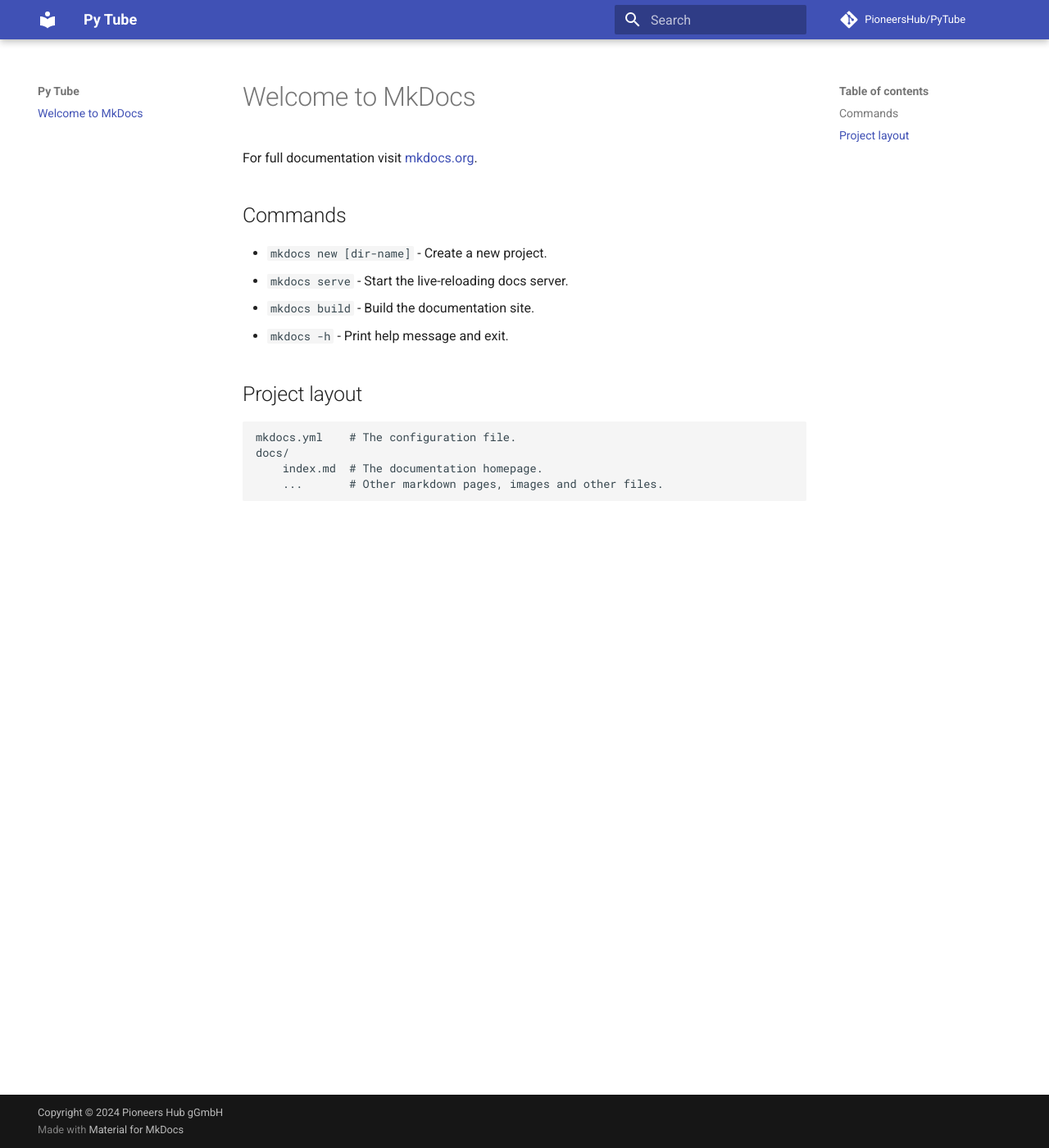
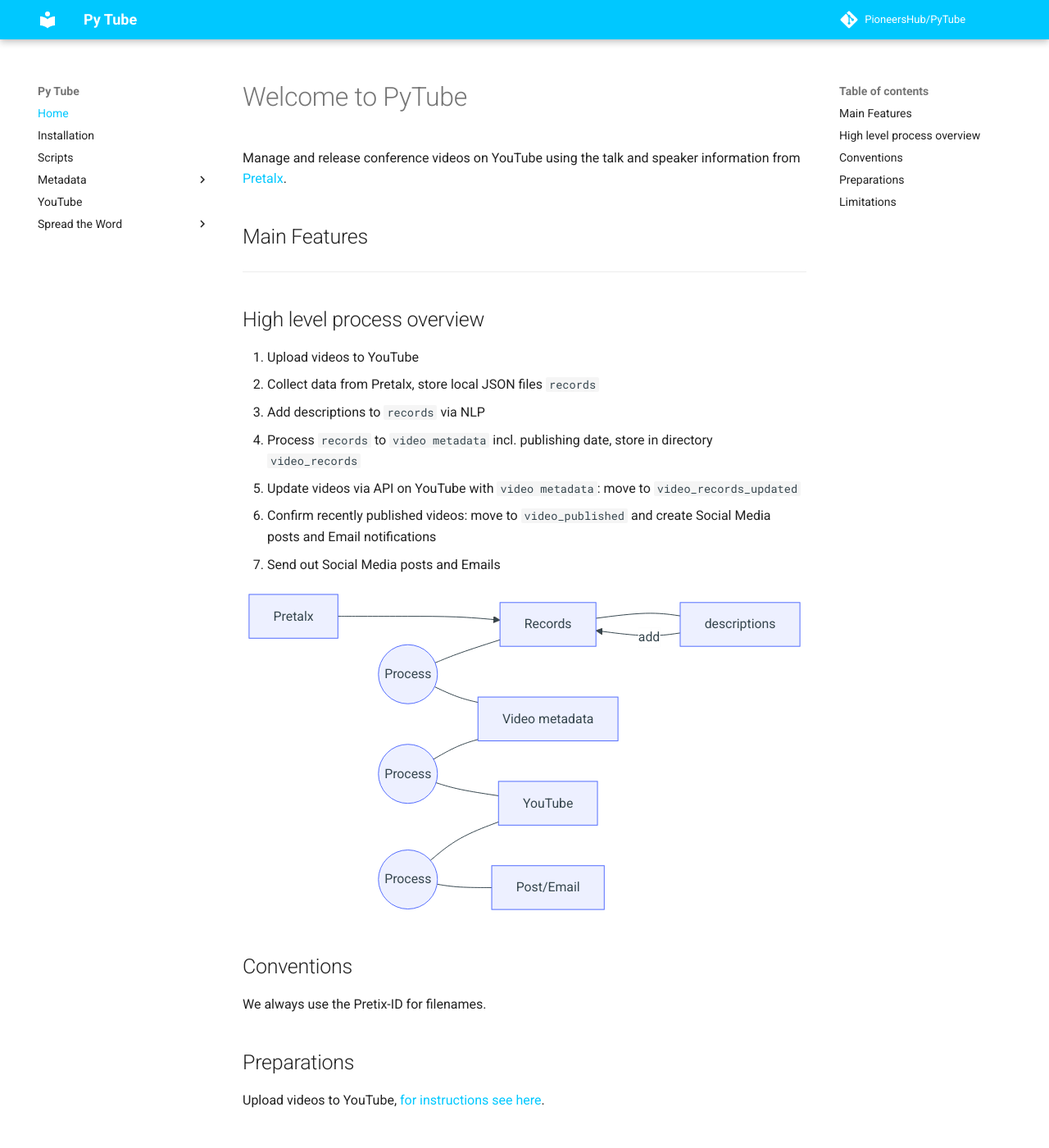
Before and after one commit to PioneersHub/pytube, an MkDocs documentation site: the page built from docs/index.md, in a window 1280 px wide and 1400 px high. Shown: the whole window at 82% size. Built offline with MkDocs 1.6.1 and Material for MkDocs 9.7.7, drawn with Linux system fonts in a browser that asks for light colours; plug-ins that fetch from the network failed and are left out; comment, search, counter and statistics services are not loaded; some of the changed text lies outside the part shown.

Commit message:
updated documentation #13

````diff
--- a/docs/index.md
+++ b/docs/index.md
@@ -1,17 +1,55 @@
-# Welcome to MkDocs
+# Welcome to PyTube
 
-For full documentation visit [mkdocs.org](https://www.mkdocs.org).
+Manage and release conference videos on YouTube
+using the talk and speaker information
+from [Pretalx](https://github.com/pretalx/pretalx).
 
-## Commands
+## Main Features
 
-* `mkdocs new [dir-name]` - Create a new project.
-* `mkdocs serve` - Start the live-reloading docs server.
-* `mkdocs build` - Build the documentation site.
-* `mkdocs -h` - Print help message and exit.
+---
 
-## Project layout
+## High level process overview
 
-    mkdocs.yml    # The configuration file.
-    docs/
-        index.md  # The documentation homepage.
-        ...       # Other markdown pages, images and other files.
+1. Upload videos to YouTube
+2. Collect data from Pretalx, store local JSON files `records`
+3. Add descriptions to `records` via NLP
+4. Process `records` to `video metadata` incl. publishing date, store in directory `video_records`
+5. Update videos via API on YouTube with `video metadata`: move to `video_records_updated`
+6. Confirm recently published videos: move to `video_published` and create Social Media posts and Email notifications
+7. Send out Social Media posts and Emails
+
+``` mermaid
+graph LR;
+
+    P[Pretalx];
+    R[Records];
+    N[descriptions];
+    V[Video metadata];
+    F((Process));
+    G((Process));
+    H((Process));
+    VS[YouTube];
+    S[Post/Email];
+    P ---> R;
+    R --- N --add --> R;
+    F --- R;
+    F --- V;
+    G --- V;
+    G --- VS;
+    H --- VS;
+    H --- S;
+
+```
+
+## Conventions
+
+We always use the Pretix-ID for filenames.
+
+## Preparations
+
+Upload videos to YouTube, [for instructions see here](youtube.md).
+
+## Limitations
+
+Currently, a local storage is required for storage of metadata and managing the release status.
+A future version should support a shared space or document database.
--- /dev/null
+++ b/docs/stylesheets/extra.css
@@ -0,0 +1,5 @@
+:root {
+  --md-primary-fg-color:        #00C8FF;
+  --md-primary-fg-color--light: #FFC800;
+  --md-primary-fg-color--dark:  #00C828;
+}
--- a/mkdocs.yml
+++ b/mkdocs.yml
@@ -1,3 +1,4 @@
+---
 site_name: Py Tube
 site_url: https://pioneershub.github.io/pytube/
 site_author: Alexander Hendorf
@@ -9,8 +10,54 @@
 repo_name: PioneersHub/PyTube
 repo_url: https://github.com/PioneersHub/PyTube
 
-# Copyright
-copyright: Copyright &copy; 2024 Pioneers Hub gGmbH
+#
+nav:
+  - Home: index.md
+  - Installation: installation.md
+  - Scripts: scripts.md
+  - Metadata:
+      - Pre-Processing: processing.md
+      - NLP Descriptions: openai.md
+  - YouTube: youtube.md
+  - Spread the Word:
+      - LinkedIn: linkedin.md
+      - Email: emails.md
 
 theme:
   name: material
+  language: en
+  palette:
+    primary: custom
+
+markdown_extensions:
+  - admonition
+  - pymdownx.superfences:
+      custom_fences:
+        - name: mermaid
+          class: mermaid
+          format: !!python/name:pymdownx.superfences.fence_code_format
+
+extra_css:
+  - stylesheets/extra.css
+
+plugins:
+  - social
+  - privacy
+  - tags
+
+extra:
+  consent:
+    title: Cookie consent
+    description: >-
+      We use cookies to recognize your repeated visits and preferences, as well
+      as to measure the effectiveness of our documentation and whether users
+      find what they're searching for. With your consent, you're helping us to
+      make our documentation better.
+    actions:
+      - accept
+      - manage
+
+# Copyright
+copyright: >
+  Copyright &copy; 2024 Pioneers Hub gGmbH –
+  <a href="#__consent">Change cookie settings</a>
--- a/pixi.toml
+++ b/pixi.toml
@@ -1,6 +1,6 @@
 [project]
 name = "PyTube"
-version = "0.8.0"
+version = "0.5.0"
 description = "Add a short description here"
 authors = ["Alexander CS Hendorf <alexander@pioneershub.org>"]
 channels = ["conda-forge"]
@@ -25,8 +25,9 @@
 oauth2client = "*"
 jinja2 = "*"
 openai = ">=1.47.0, <2"
-mkdocs-material = ">=9.5.39, <10"
+mkdocs-material = { version = ">=9.5.39, <10", extras = ["imaging"] }
 mkdocs = ">=1.6.1, <2"
+bumpversion = ">=0.6.0, <0.7"
 
 [tool.pixi.dependencies]
 ruff = ">=0.4.8,<0.5"
--- a/pyproject.toml
+++ b/pyproject.toml
@@ -1,6 +1,6 @@
 [project]
 name = "Vimeo to YouTube"
-version = "0.1.0"
+version = "0.5.0"
 description = "Download videos from Vimeo to publish on YouTube, add metadata from pretalx."
 authors = [
     { name = "Alexander CS Hendorf", email = "hendorf@gmail.com" }
--- a/pytube/__init__.py
+++ b/pytube/__init__.py
@@ -7,6 +7,8 @@
 from omegaconf import OmegaConf
 
 os.environ["FORCE_COLOR"] = "1"
+
+__version__ = "0.5.0"
 
 cr = structlog.dev.ConsoleRenderer(
     columns=[
````
Also changed, not shown: README.md (+0 -47 lines), docs/emails.md (added, +3 -0 lines), docs/installation.md (added, +70 -0 lines), docs/linkedin.md (added, +18 -0 lines), docs/openai.md (added, +26 -0 lines), docs/youtube.md (added, +51 -0 lines), .bumpversion.cfg (added), docs/processing.md (added), docs/scripts.md (added), 4 other files.
